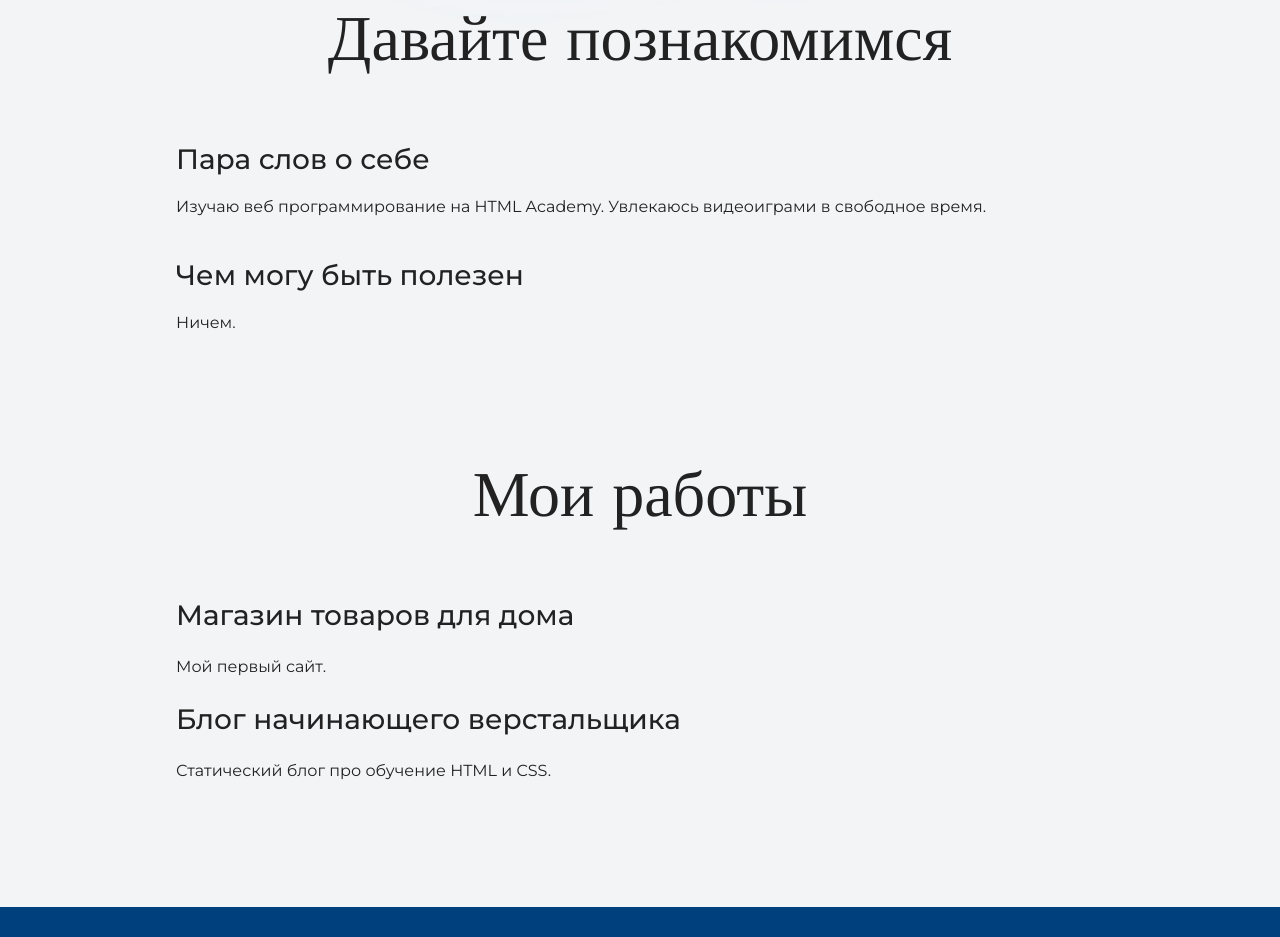
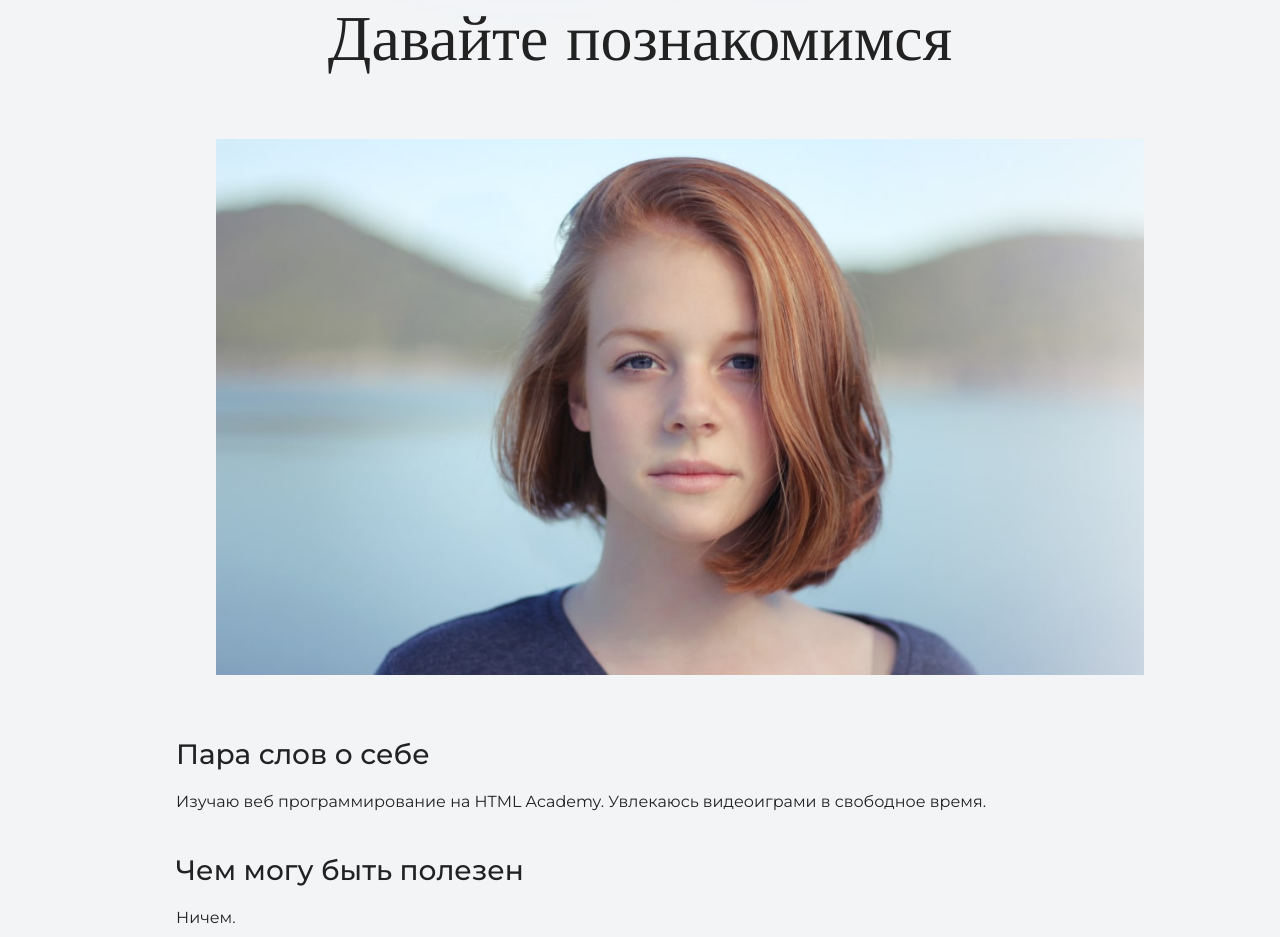
Before and after one commit to S1LV3Rman/Portfolio, a plain HTML site: page index.html in a window 1280 px wide. Shown: the part 1033-1970 px from the top of the page. Drawn offline with nearby package versions, Linux system fonts and the light colour scheme.

Commit message:
user image

```diff
--- a/index.html
+++ b/index.html
@@ -25,6 +25,9 @@
     <section class="intro">
       <div class="container">
         <h2 class="subheading">Давайте познакомимся</h2>
+        <figure>
+          <img src="files/user.jpg" width="928" height="536" alt="Фотография Неопознанного Енота" class="user-image">
+        </figure>
         <h3>Пара слов о себе</h3>
         <p>Изучаю веб программирование на HTML Academy. Увлекаюсь видеоиграми в свободное время.</p>
         <h3>Чем могу быть полезен</h3>
```
